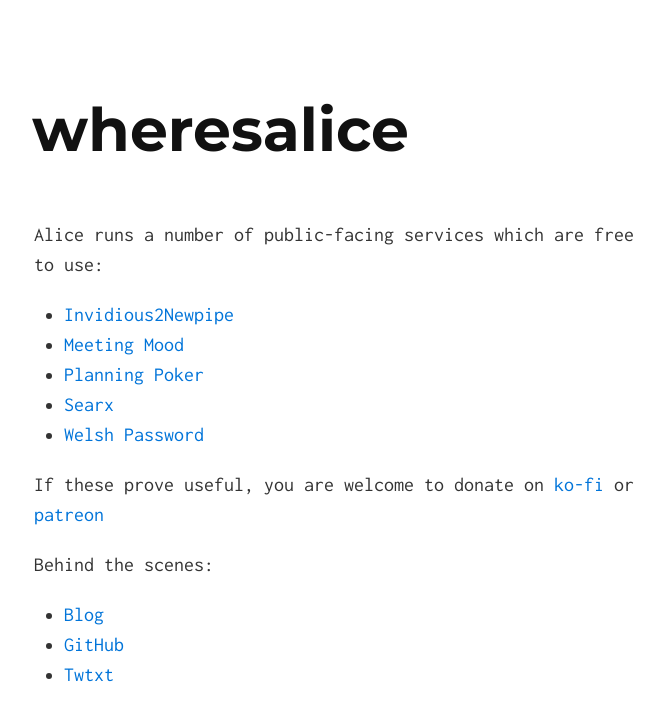
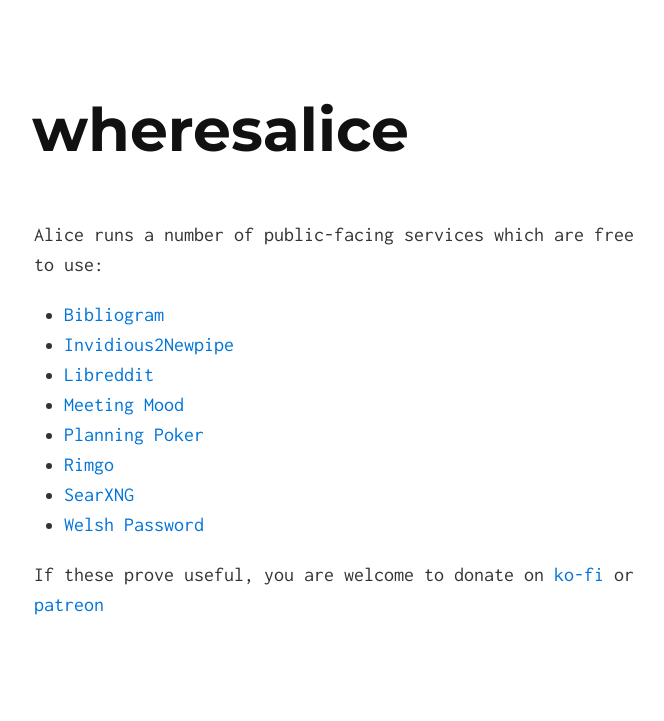
Before and after one commit to wheresalice/wheresalice.info, a Jekyll site: the page built from index.md, in a window 1280 px wide. Shown: the top 721 px of the page, without its empty margins (306-970 px from the left). Built offline with Jekyll 4.4.1, drawn with Linux system fonts in a browser that asks for light colours.

Commit message:
Update index.md

```diff
--- a/index.md
+++ b/index.md
@@ -4,16 +4,13 @@
 
 Alice runs a number of public-facing services which are free to use:
 
+* [Bibliogram](https://bibliogram.wheresalice.info)
 * [Invidious2Newpipe](https://invidious2newpipe.wheresalice.info/)
+* [Libreddit](https://libreddit.wheresalice.info)
 * [Meeting Mood](https://meeting-mood.wheresalice.info/)
 * [Planning Poker](https://hatjitsu.wheresalice.info/)
-* [Searx](https://searx.wheresalice.info)
+* [Rimgo](https://rimgo.wheresalice.info)
+* [SearXNG](https://searx.wheresalice.info)
 * [Welsh Password](https://welshpassword.wheresalice.info/)
 
 If these prove useful, you are welcome to donate on [ko-fi](https://ko-fi.com/wheresalice) or [patreon](https://www.patreon.com/wheresalice)
-
-Behind the scenes:
-
-* [Blog](gemini://envs.net/~wheresalice)
-* [GitHub](https://github.com/wheresalice/)
-* [Twtxt](https://wheresalice.envs.net/twtxt.txt)
```
